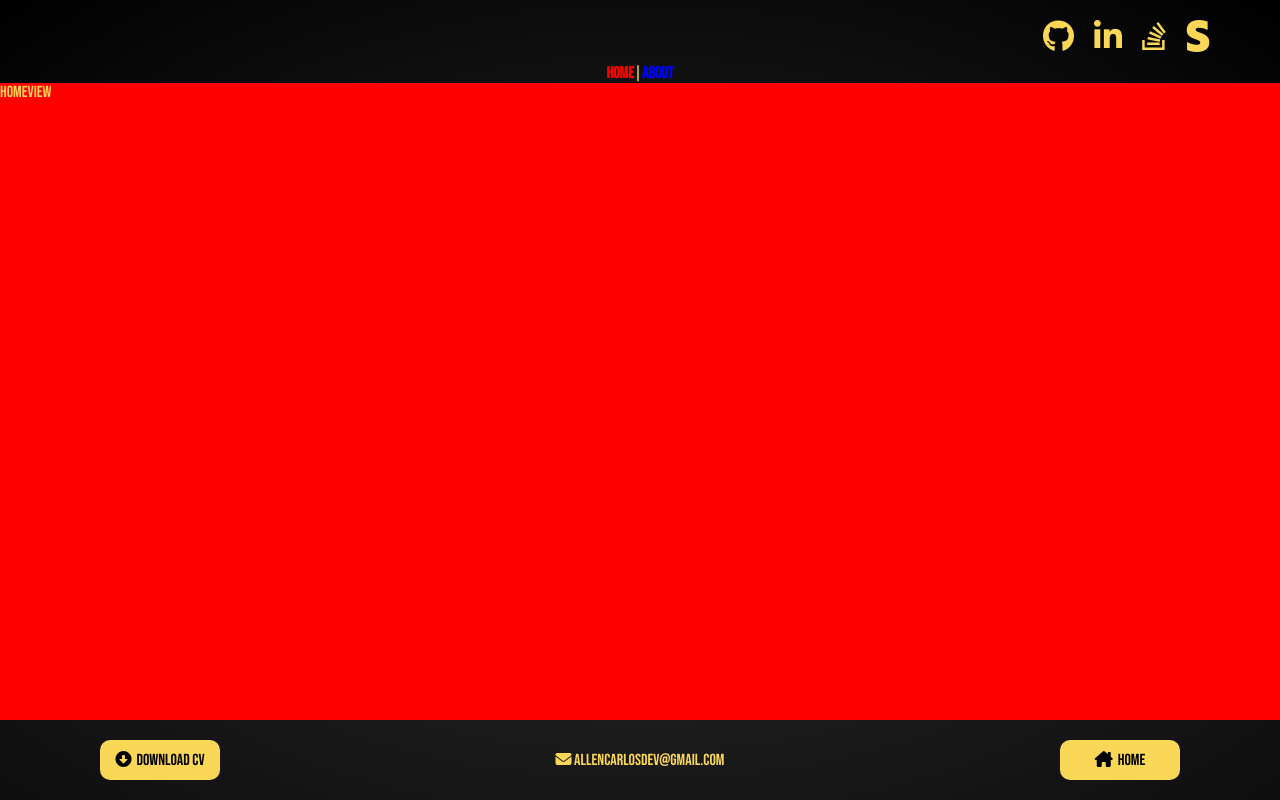
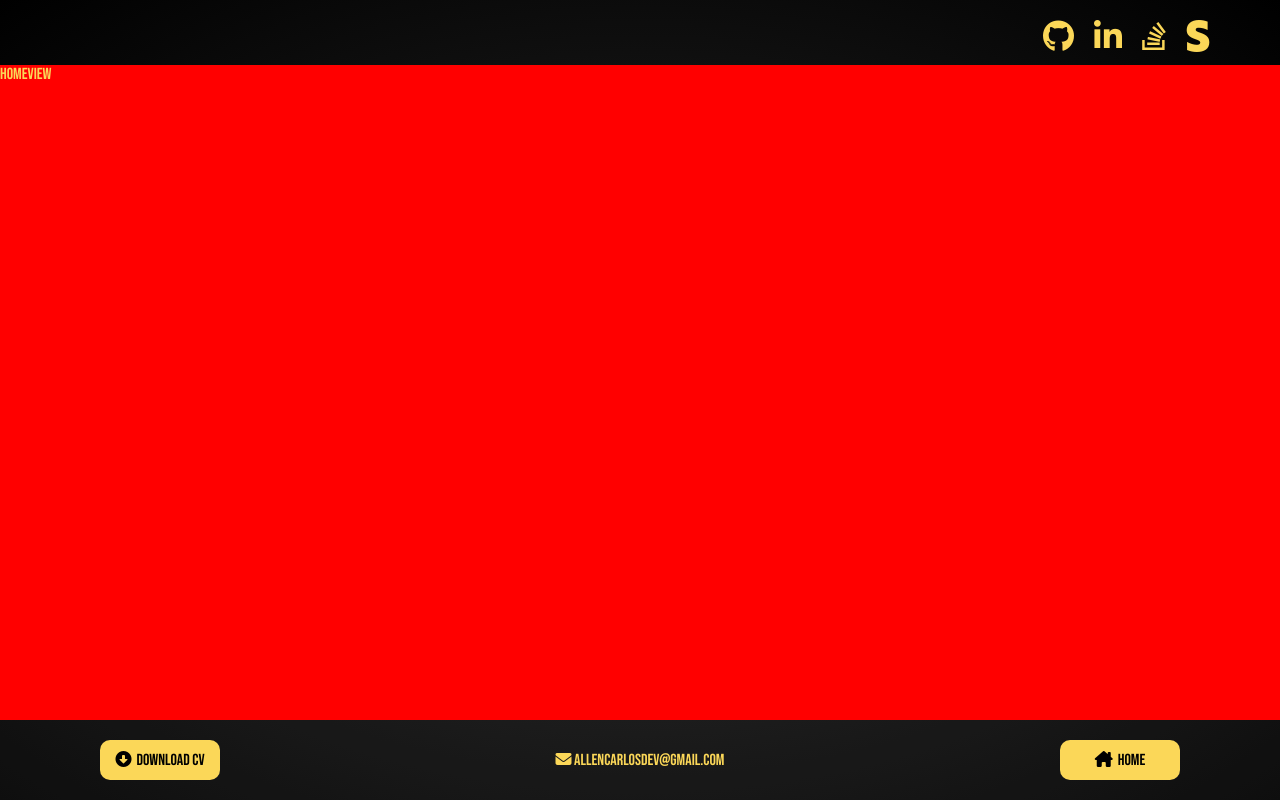
Before and after one commit to allencarlosdev/portfolio, a Vue app: page / in a window 1280 px wide. Built offline with nearby package versions, Linux system fonts and the light colour scheme.

Commit message:
Visually disabling home and portfolio navigation

```diff
--- a/src/views/ContentView.vue
+++ b/src/views/ContentView.vue
@@ -1,6 +1,6 @@
 <template>
     <nav class="nav">
-        <router-link to="/" class="nav__link">Home</router-link> |
+        <router-link to="/" class="nav__link">Home</router-link>
         <router-link to="/portfolio" class="nav__link">About</router-link>
     </nav>
     <router-view/>
@@ -13,19 +13,9 @@
 </script>
 
 <style scoped>
-    .nav {
-        display: flex;
-        justify-content: center;
-        position: relative;
-    }
 
     .nav__link {
-        font-weight: bold;
-        color: blue;
-    }
-
-    .nav__link.router-link-exact-active {
-        color: #ff0000;
+        display: none;
     }
 
 </style>
```
